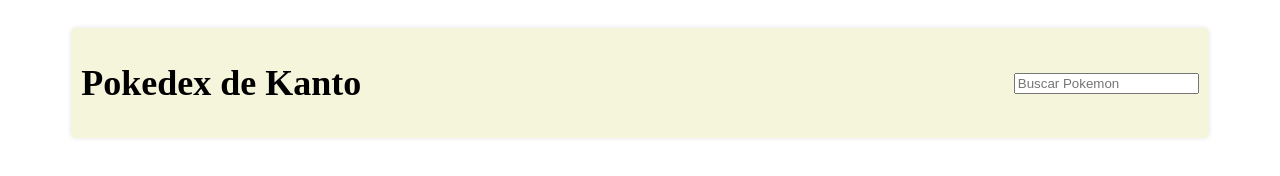
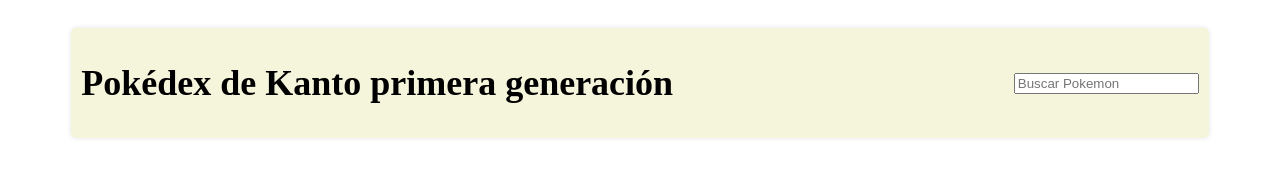
Before and after one commit to damuoz121/MyRepoTaller, a plain HTML site: page index.html in a window 1280 px wide. Drawn offline with nearby package versions, Linux system fonts and the light colour scheme; no server answers.

Commit message:
Se modificó el titulo

```diff
--- a/index.html
+++ b/index.html
@@ -16,7 +16,7 @@
     <div class="pokedex">
         <div class="pokedex__header">
 
-          <h1>Pokedex de Kanto</h1>
+          <h1>Pokédex de Kanto primera generación</h1>
           <input type="text" placeholder="Buscar Pokemon" />
         </div>
         <div class="pokedex__content">
```
